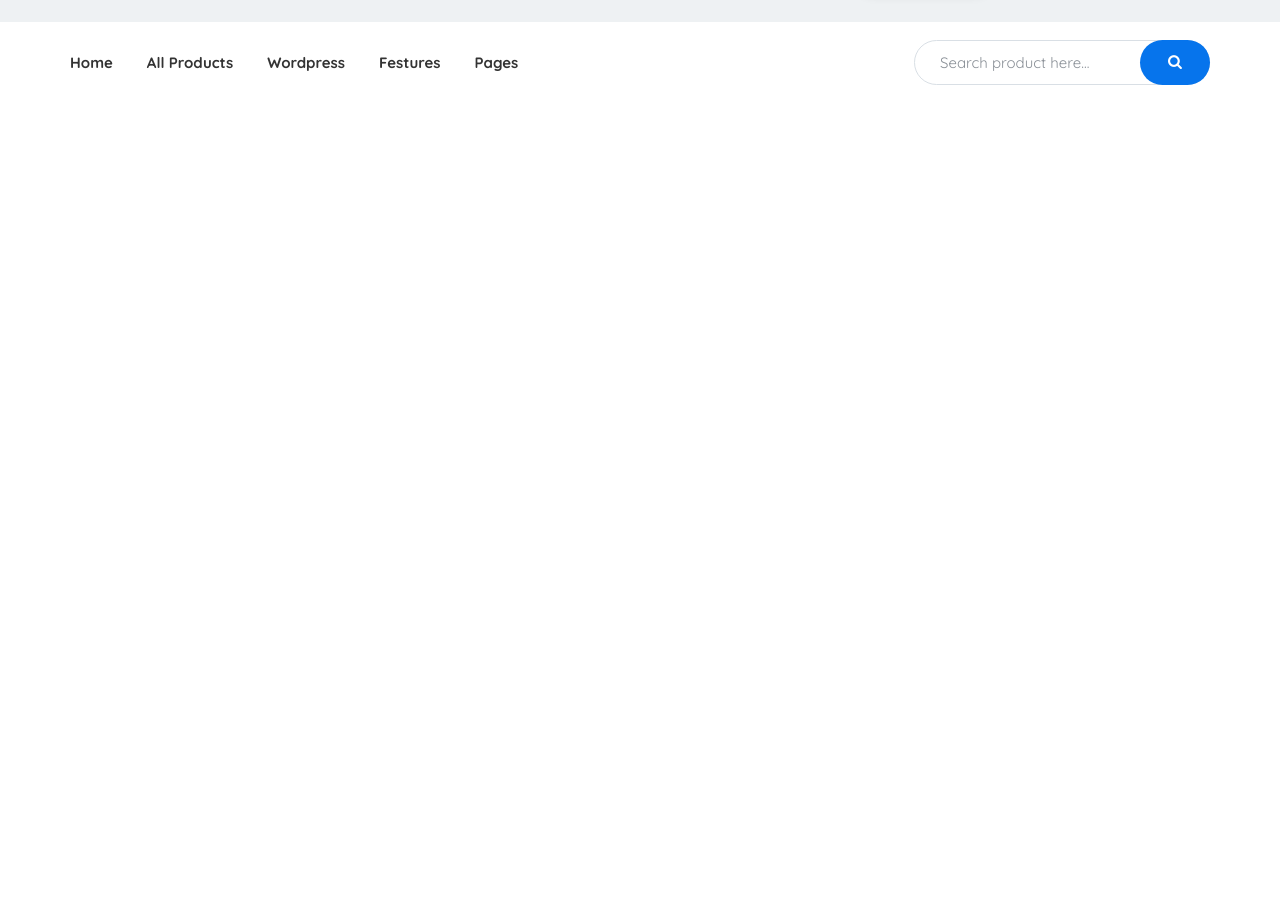
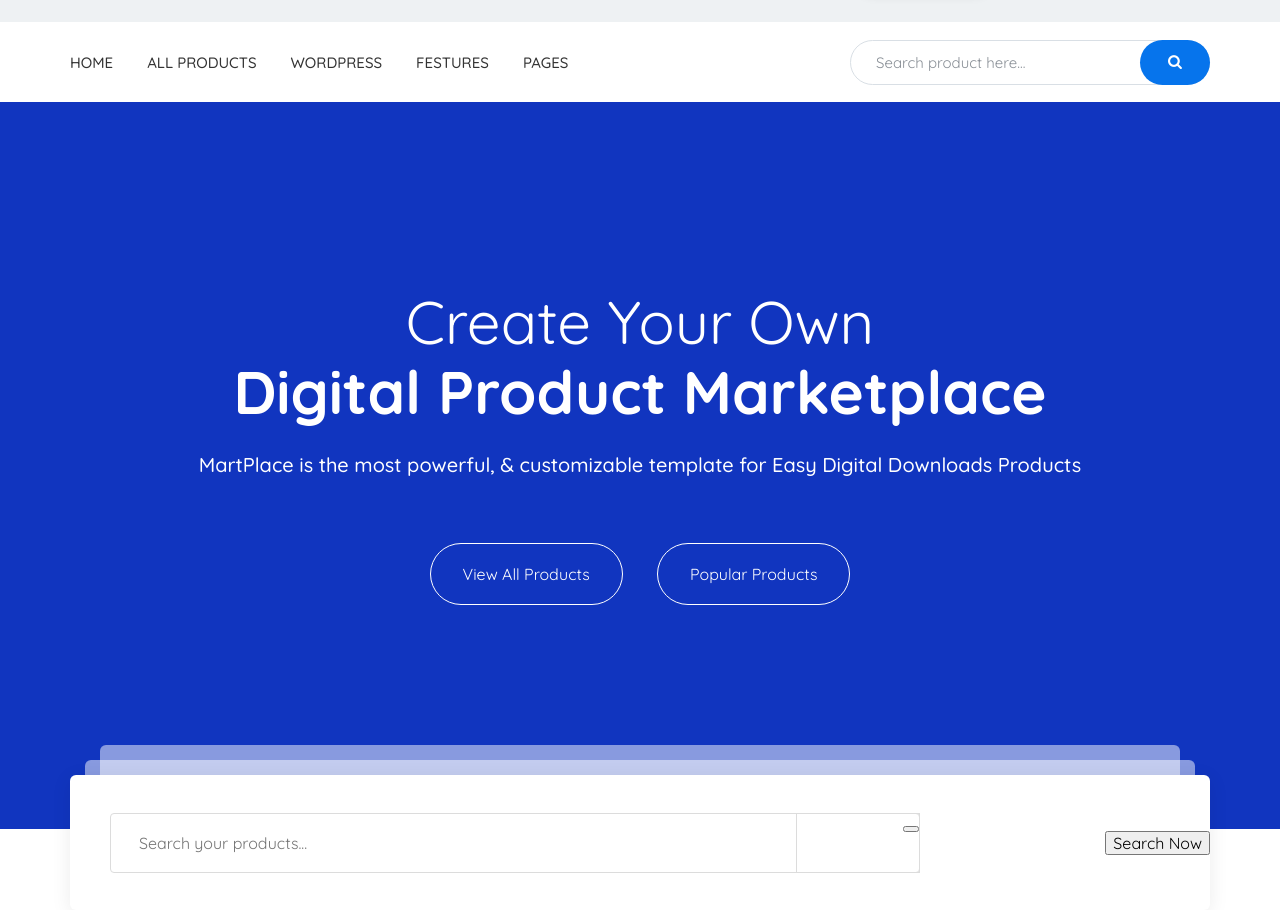
Before and after one commit to g322h/multypile, a website: page app/index.html in a window 1280 px wide. Shown: the part 78-988 px from the top of the page. Before the commit the page ends 800 px from the top, so only its background shows below. Drawn offline with nearby package versions, Linux system fonts and the light colour scheme; files that its build step writes are made by us from their sources; files whose address does not match are found by name.

Commit message:
started section search

```diff
--- a/app/index.html
+++ b/app/index.html
@@ -51,6 +51,41 @@
             </div>
         </div>
     </header>
+    <section class="search">
+        <div class="container">
+            <div class="search__inner">
+                <div class="search__content">
+                    <div class="search__content-title">
+                        Create Your Own <br>
+                        <span>Digital Product Marketplace</span>
+                    </div>
+                    <div class="search__content-text">
+                        MartPlace is the most powerful, & customizable template for Easy Digital Downloads Products
+                    </div>
+                    <div class="search__content-btn">
+                        <a href="#">View All Products</a>
+                        <a href="#">Popular Products</a>
+                    </div>
+                </div>
+                <div class="search__box">
+                    <div class="bgi-1"></div>
+                    <div class="bgi-2"></div>
+                    <div class="bgi-main">
+                        <div class="bgi-main__content">
+                            <div class="bgi-main__box">
+                                <input type="text" placeholder="Search your products..." required>
+                                <div class="bgi-category">
+                                    All Categories
+                                    <button type="submit"></button>
+                                </div>
+                            </div>
+                            <button type="submit">Search Now</button>
+                        </div>
+                    </div>
+                </div>
+            </div>
+        </div>
+    </section>
 
 
     <script src="https://ajax.googleapis.com/ajax/libs/jquery/3.6.0/jquery.min.js"></script>
--- a/app/scss/_vars.scss
+++ b/app/scss/_vars.scss
@@ -1,2 +1,3 @@
 $gray : #eef1f3;
 $blue : #0674ec;
+$bg : #1135bf;
--- a/app/scss/style.scss
+++ b/app/scss/style.scss
@@ -66,12 +66,13 @@
         display: inline-block;
         font-size: 15px;
         font-family: 'Quicksand', sans-serif;
-        font-weight: 700;
+        font-weight: 500;
+        text-transform: uppercase;
     }
 }
 
 .menu-search {
-    max-width: 360px;
+    min-width: 360px;
     position: relative;
     input {
         display: block;
@@ -107,3 +108,111 @@
 }
 
 // end header
+
+// star search
+
+.search {
+    background-color: $bg;
+    min-height: 727px;
+}
+
+.search__content {
+    text-align: center;
+}
+
+.search__content-title {
+    padding-top: 185px;
+    font-size: 60px;
+    line-height: 70px;
+    margin-bottom: 2px;
+    span {
+        font-weight: 700;
+    }
+}
+
+.search__content-text {
+    font-size: 20px;
+    font-weight: 500;
+    line-height: 72px;
+    margin-bottom: 42px;
+}
+
+.search__content-btn {
+    a {
+        padding: 21px 32px;
+        background-color: $bg;
+        border: 1px solid #fff;
+        border-radius: 55px;
+        & + a {
+            margin-left: 30px;
+        }
+        transition: all .5s;
+        &:hover {
+            background-color: #fff;
+            color: $blue;
+            border: 1px solid $bg;
+        }
+    }
+}
+
+.bgi-1 {
+    border-radius: 6px;
+    background-color: rgb(255, 255, 255);
+    opacity: 0.502;
+    position: absolute;
+    margin: 140px 30px;
+    min-width: 1080px;
+    height: 135px;
+    z-index: 0;
+}
+
+.bgi-2 {
+    border-radius: 6px;
+    background-color: rgb(255, 255, 255);
+    opacity: 0.502;
+    position: absolute;
+    margin: 155px 15px;
+    min-width: 1110px;
+    height: 135px;
+    z-index: 1;
+}
+
+.bgi-main {
+    border-radius: 6px;
+    background-color: rgb(255, 255, 255);
+    box-shadow: 0px 4px 20px 0px rgba(0, 0, 0, 0.08);
+    position: absolute;
+    margin-top: 170px;
+    width: 1140px;
+    height: 135px;
+    z-index: 2;
+    &__content {
+        display: flex;
+        justify-content: space-between;
+        align-items: center;
+        height: 135px;
+    }
+    &__box {
+        min-width: 810px;
+        margin-left: 40px;
+        position: relative;
+        input {
+            display: block;
+            width: 100%;
+            border: 1px solid #dcdcdc;
+            border-radius: 4px;
+            padding: 20px 400px 20px 28px;
+            font-size: 16px;
+        }
+        .bgi-category {
+            position: absolute;
+            right: 0;
+            top: 0;
+            height: 60px;
+            border: 1px solid #dcdcdc;
+        }
+    }
+}
+
+
+// end search
```
